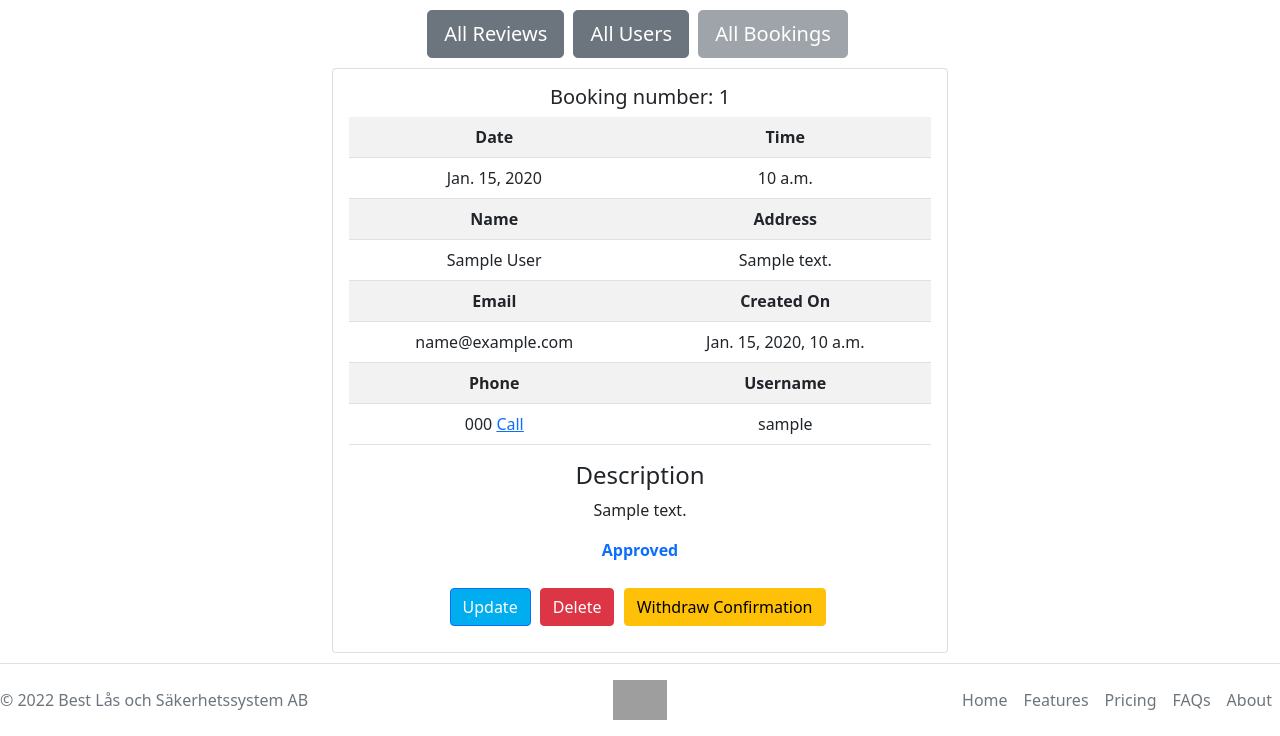
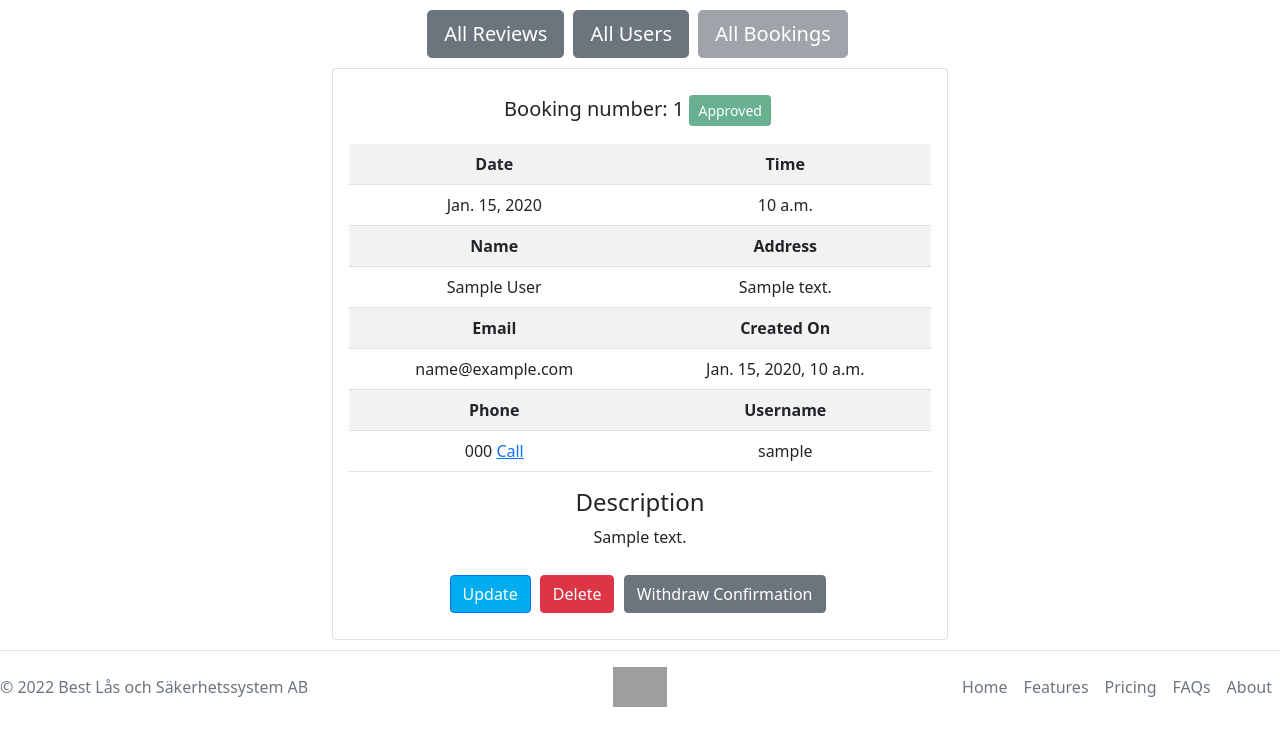
Before and after one commit to spangen87/locksmith-booking, a Django app: page /my_account in a window 1280 px wide. Shown: the part 67-803 px from the top of the page. After the commit the page ends 774 px from the top, so only its background shows below. Run offline with Django 3.2, Linux system fonts and the light colour scheme; a user stored in the database is signed in; tables that the repository leaves empty hold one stand-in row (values such as "Sample post"); some libraries are stand-ins or nearby versions; grey boxes are pictures that could not be loaded.

Commit message:
Change how it looks when a booking is approved or not to make it look better

```diff
--- a/templates/booking/my_account.html
+++ b/templates/booking/my_account.html
@@ -20,7 +20,11 @@
       {% for booking in bookings %}
       <div class="card" style="width: 100%; margin-bottom: 10px;">
         <div class="card-body">
-          <h5 class="card-title">Booking number: {{ booking.id }}</h5>
+          {% if booking.approved is True %}
+          <h5 class="card-title">Booking number: {{ booking.id }} <span class="btn btn-success btn-sm disabled">Approved</span></h5>
+          {% else %}
+          <h5 class="card-title">Booking number: {{ booking.id }} <span class="btn btn-secondary btn-sm disabled">Waiting Approval</span></h5>
+          {% endif %}
           <div class="card-text">
             <div class="table-responsive">
               <table class="table table-striped table-hover">
@@ -62,19 +66,14 @@
               <h4>Description</h4>
               <p>{{ booking.description }}</p>
             </div>
-            {% if booking.approved is True %}
-            <p class="text-primary"><strong>Approved</strong></p>
-            {% else %}
-            <p class="text-warning"><strong>Pendning</strong></p>
-            {% endif %}
           </div>
           <a href="/edit_booking/{{ booking.id }}" class="btn btn-primary">Update</a>
           <a href="/delete/{{ booking.id }}" class="btn btn-danger"
             onclick="return confirm('Are you sure you want to delete? This can not be undone.')">Delete</a>
           {% if booking.approved is False %}
-          <a href="/approve/{{ booking.id }}" class="btn btn-success">Confirm Booking</a>
+          <a href="/approve/{{ booking.id }}" class="btn btn-primary">Confirm Booking</a>
           {% else %}
-          <a href="/approve/{{ booking.id }}" class="btn btn-warning">Withdraw Confirmation</a>
+          <a href="/approve/{{ booking.id }}" class="btn btn-secondary">Withdraw Confirmation</a>
           {% endif %}
         </div>
       </div>
@@ -85,7 +84,11 @@
       {% for booking in bookings %}
       <div class="card" style="width: 100%;">
         <div class="card-body">
-          <h5 class="card-title">Booking number: {{ booking.id }}</h5>
+          {% if booking.approved is True %}
+          <h5 class="card-title">Booking number: {{ booking.id }} <span class="btn btn-success btn-sm disabled">Approved</span></h5>
+          {% else %}
+          <h5 class="card-title">Booking number: {{ booking.id }} <span class="btn btn-secondary btn-sm disabled">Waiting Approval</span></h5>
+          {% endif %}
           <div class="card-text">
             <div class="table-responsive">
               <table class="table">
@@ -103,11 +106,6 @@
             </div>
             <h4>Description</h4>
             <p>{{ booking.description }}</p>
-            {% if booking.approved is True %}
-            <p class="text-primary"><strong>Approved</strong></p>
-            {% else %}
-            <p class="text-warning"><strong>Pendning</strong></p>
-            {% endif %}
           </div>
           {% if booking.approved is False %}
           <a href="/edit_booking/{{ booking.id }}" class="btn btn-primary">Update</a>
--- a/templates/booking/users.html
+++ b/templates/booking/users.html
@@ -29,9 +29,9 @@
                             onclick="return confirm('Are you sure you want to delete? This can not be undone.')">Delete
                             User</a>
                         {% if user.is_staff is False %}
-                        <a href="/staff_status/{{ user.id }}" class="btn btn-success" onclick="return confirm('Are you sure you want this user to be staff?')">Make Staff</a>
+                        <a href="/staff_status/{{ user.id }}" class="btn btn-primary" onclick="return confirm('Are you sure you want this user to be staff?')">Make Staff</a>
                         {% else %}
-                        <a href="/staff_status/{{ user.id }}" class="btn btn-warning" onclick="return confirm('Are you sure you want to remove this user from staff?')">Remove from Staff</a>
+                        <a href="/staff_status/{{ user.id }}" class="btn btn-secondary" onclick="return confirm('Are you sure you want to remove this user from staff?')">Remove from Staff</a>
                         {% endif %}
                     </div>
                 </div>
```
